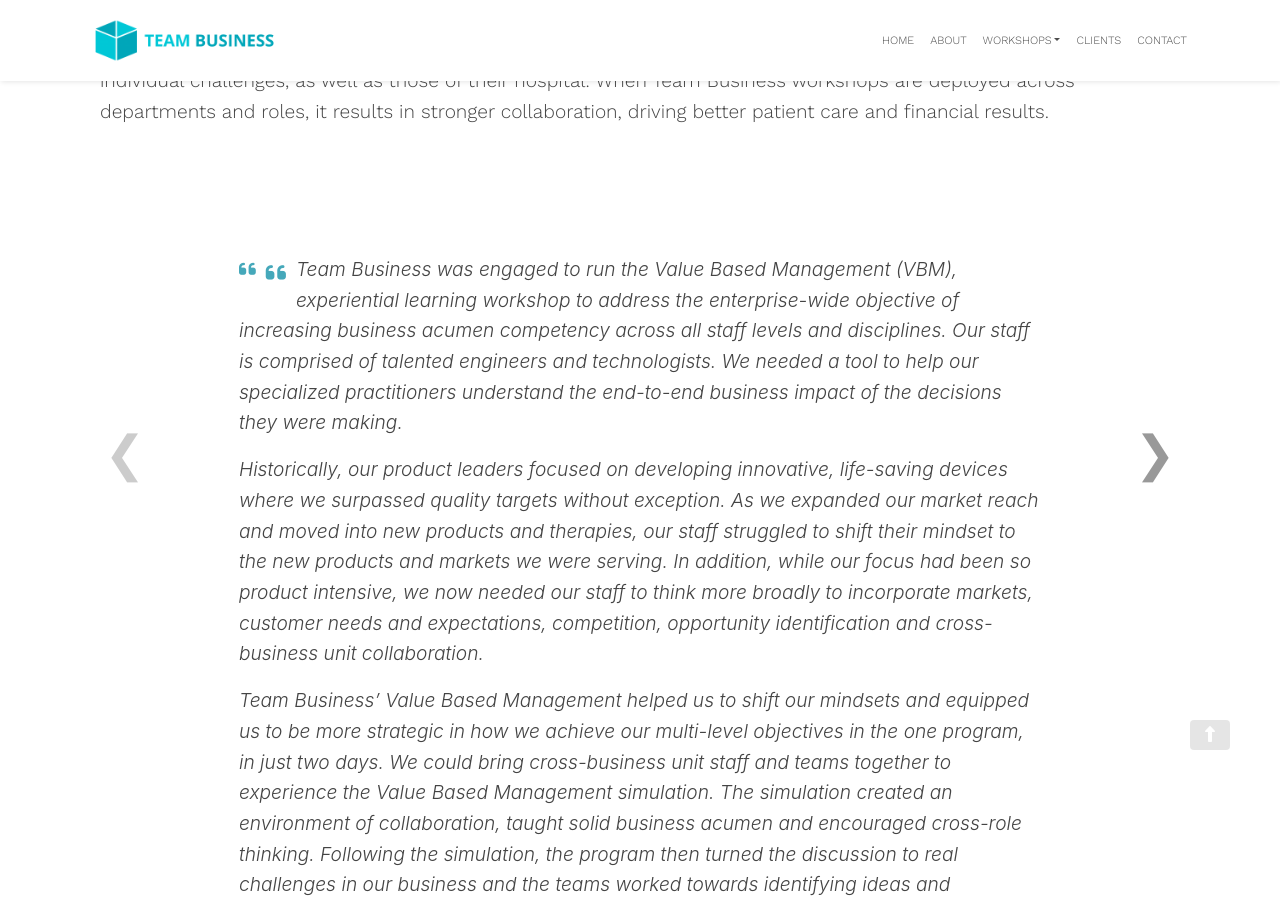
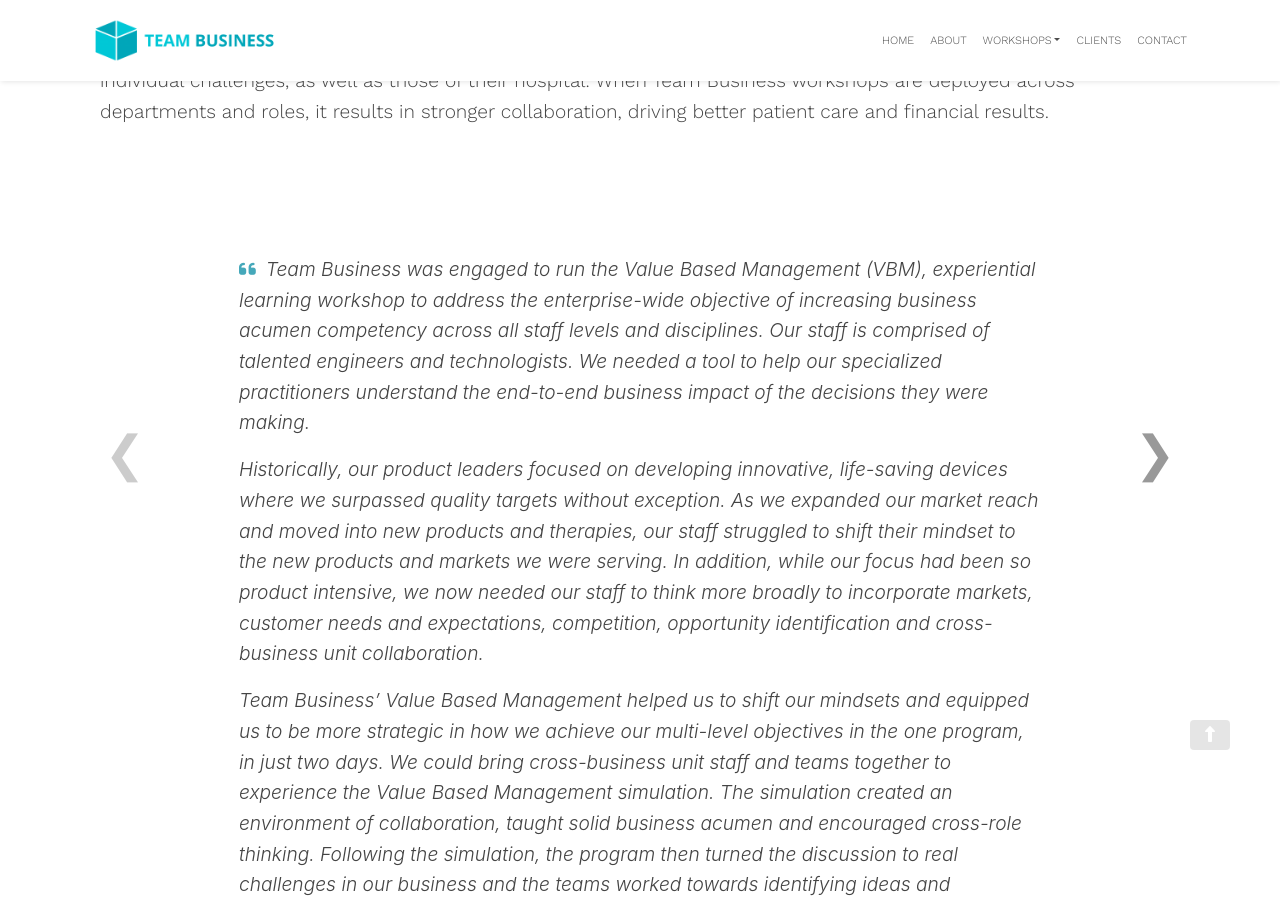
Before and after one commit to zac-heisey/team-business, a Jekyll site: the page built from _pages/client-stories.md, in a window 1280 px wide and 900 px high, scrolled down 1862 px. Built offline with Jekyll 4.4.1, drawn with Linux system fonts in a browser that asks for light colours; nearby versions of some CDN libraries.

```diff
--- a/_pages/client-stories.md
+++ b/_pages/client-stories.md
@@ -36,16 +36,15 @@ verticals:
       together and leveraged things they learned in the program.</p>"
   - byline-1: Aluminum Manufacturing Company from the CEO
     byline-2: ''
-    story: "<blockquote><p>We were a business that was in financial trouble – when
-      we engaged Team Business, there was a strong chance we would go out of business
-      or into Chapter 11. I needed a tool to help my staff think like real business
-      people – understanding the implications of each decision they were making. I
-      needed creative ideas and solutions to be brought to the table - fast. Team
-      Business’ program, BOX+ helped my staff think across the whole business and
-      not just in their functional silos. At a time when my leadership team was under
-      incredible stress, the Team Business folks brought solid business thinking,
-      a tremendous amount of fun and engaged my whole team in becoming a part of the
-      solution.</p></blockquote>"
+    story: "<p>We were a business that was in financial trouble – when we engaged
+      Team Business, there was a strong chance we would go out of business or into
+      Chapter 11. I needed a tool to help my staff think like real business people
+      – understanding the implications of each decision they were making. I needed
+      creative ideas and solutions to be brought to the table - fast. Team Business’
+      program, BOX+ helped my staff think across the whole business and not just in
+      their functional silos. At a time when my leadership team was under incredible
+      stress, the Team Business folks brought solid business thinking, a tremendous
+      amount of fun and engaged my whole team in becoming a part of the solution.</p>"
 - title: Hospitals & Healthcare
   description: Hospitals employ staff that are talented medical professionals – they
     likely lack business acumen knowledge and experience. With the dramatic changes
@@ -59,54 +58,53 @@ verticals:
   client-stories:
   - byline-1: "$30B in Revenues, Global Healthcare Solutions Company"
     byline-2: Learning and Development Organization
-    story: "<blockquote><p>Team Business was engaged to run the Value Based Management
-      (VBM), experiential learning workshop to address the enterprise-wide objective
-      of increasing business acumen competency across all staff levels and disciplines.
-      Our staff is comprised of talented engineers and technologists. We needed a
-      tool to help our specialized practitioners understand the end-to-end business
-      impact of the decisions they were making.</p><p></p><p>Historically, our product
-      leaders focused on developing innovative, life-saving devices where we surpassed
-      quality targets without exception. As we expanded our market reach and moved
-      into new products and therapies, our staff struggled to shift their mindset
-      to the new products and markets we were serving. In addition, while our focus
-      had been so product intensive, we now needed our staff to think more broadly
-      to incorporate markets, customer needs and expectations, competition, opportunity
-      identification and cross-business unit collaboration.</p><p></p><p>Team Business’
-      Value Based Management helped us to shift our mindsets and equipped us to be
-      more strategic in how we achieve our multi-level objectives in the one program,
-      in just two days. We could bring cross-business unit staff and teams together
-      to experience the Value Based Management simulation. The simulation created
-      an environment of collaboration, taught solid business acumen and encouraged
-      cross-role thinking. Following the simulation, the program then turned the discussion
-      to real challenges in our business and the teams worked towards identifying
-      ideas and deploying solutions to meet these objectives.</p></blockquote>"
+    story: "<p>Team Business was engaged to run the Value Based Management (VBM),
+      experiential learning workshop to address the enterprise-wide objective of increasing
+      business acumen competency across all staff levels and disciplines. Our staff
+      is comprised of talented engineers and technologists. We needed a tool to help
+      our specialized practitioners understand the end-to-end business impact of the
+      decisions they were making.</p><p>Historically, our product leaders focused
+      on developing innovative, life-saving devices where we surpassed quality targets
+      without exception. As we expanded our market reach and moved into new products
+      and therapies, our staff struggled to shift their mindset to the new products
+      and markets we were serving. In addition, while our focus had been so product
+      intensive, we now needed our staff to think more broadly to incorporate markets,
+      customer needs and expectations, competition, opportunity identification and
+      cross-business unit collaboration.</p><p>Team Business’ Value Based Management
+      helped us to shift our mindsets and equipped us to be more strategic in how
+      we achieve our multi-level objectives in the one program, in just two days.
+      We could bring cross-business unit staff and teams together to experience the
+      Value Based Management simulation. The simulation created an environment of
+      collaboration, taught solid business acumen and encouraged cross-role thinking.
+      Following the simulation, the program then turned the discussion to real challenges
+      in our business and the teams worked towards identifying ideas and deploying
+      solutions to meet these objectives.</p>"
   - byline-1: Multi-regional hospital, $1.4B in revenues
     byline-2: Learning and Development Organization
-    story: "<blockquote><p>I design curriculum for our high potential medical professionals
-      and administrators running multi-million dollar business units. These are very
-      talented medical professionals with limited business experience – I needed a
-      tool to rapidly teach them business. They needed to understand their business
-      drivers and constraints and to uncover what to do about them. Team Business
-      provided them with business tools and theories to structure their thinking.</p><p></p><p>Our
+    story: "<p>I design curriculum for our high potential medical professionals and
+      administrators running multi-million dollar business units. These are very talented
+      medical professionals with limited business experience – I needed a tool to
+      rapidly teach them business. They needed to understand their business drivers
+      and constraints and to uncover what to do about them. Team Business provided
+      them with business tools and theories to structure their thinking.</p><p>Our
       high-potential leaders gained perspective on the Classic 10 business theories,
       and directly applied that knowledge in strategic action learning projects that
       benefited our organization. The facilitated discussion of the Team Business
       Classic 10 theories helped the group make strong connections from the practical
       application in the simulation to how our business operates. That segment was
-      rated highest out of all the ones we had at the two-day leadership workshop.</p><p></p><p>Both
+      rated highest out of all the ones we had at the two-day leadership workshop.</p><p>Both
       André and Lara explain finance, accounting and business management concepts
       eloquently, and with a delightful bit of humor. They make the business theories
-      come to life through excellent real-world examples.</p><p></p><p>The Box simulation
+      come to life through excellent real-world examples.</p><p>The Box simulation
       was fun! All the participants had a great time getting to know each other as
       they were “running their businesses.” The simulation had a dual purpose for
       us: it served as a team-building exercise, as well as a way to teach the group
       about financial and business management concepts that can be applied in our
-      organization.</p><p></p><p>André meets the participants where they are. We had
-      several medical and health care professionals in our group, and they were able
-      to understand concepts quickly, so André adjusted the content in the moment
-      to reflect the fast pace the participants wanted.</p><p></p><p>It is also so
-      easy to work with Lara and André to customize the workshop and materials for
-      the needs of our learners.</p></blockquote>"
+      organization.</p><p>André meets the participants where they are. We had several
+      medical and health care professionals in our group, and they were able to understand
+      concepts quickly, so André adjusted the content in the moment to reflect the
+      fast pace the participants wanted.</p><p>It is also so easy to work with Lara
+      and André to customize the workshop and materials for the needs of our learners.</p>"
 - title: Universities & Colleges
   description: Team Business offers team-based, experiential business workshops to
     Universities and Colleges. Our workshops give faculty and students a hands-on
@@ -119,74 +117,73 @@ verticals:
   - byline-1: Wharton Leadership Program
     byline-2: LYNN KRAGE, DIRECTOR, WHARTON EXECUTIVE COACHING AND FEEDBACK PROGRAM,
       WHARTON LEADERSHIP PROGRAM, LECTURER, MANAGEMENT DEPARTMENT
-    story: "<blockquote><p>I run the Wharton Leadership Fellows Program. Leadership
-      Fellows are charged with providing every first-year student with the opportunity
-      to enhance their leadership potential through the development of practical tools
-      and concrete strategies applicable in every area of their lives. The Leadership
-      Fellows act as mentors for the incoming class. It is critical that we recruit
-      the best talent to fill this role.</p><p></p><p>We engage in a rigorous application
-      and interview process to find the best talent. We brought in Team Business to
-      run a program as part of our selection process. I needed a tool to see how our
-      candidates behaved in a team and pressure-cooker environment, so I could understand
-      their leadership and coaching traits and their temperaments. We have been working
-      with Team Business for over 14 years. The energy around teamwork generated by
-      the simulation is electric and I believe that the students have a great deal
-      of fun while also learning valuable insights about how to work together effectively
-      in teams, despite the fact that they are being evaluated. To me, that is the
-      unique factor that Team Business brings - the students are so engaged that they
-      forget they are being evaluated!</p></blockquote>"
+    story: "<p>I run the Wharton Leadership Fellows Program. Leadership Fellows are
+      charged with providing every first-year student with the opportunity to enhance
+      their leadership potential through the development of practical tools and concrete
+      strategies applicable in every area of their lives. The Leadership Fellows act
+      as mentors for the incoming class. It is critical that we recruit the best talent
+      to fill this role.</p><p>We engage in a rigorous application and interview process
+      to find the best talent. We brought in Team Business to run a program as part
+      of our selection process. I needed a tool to see how our candidates behaved
+      in a team and pressure-cooker environment, so I could understand their leadership
+      and coaching traits and their temperaments. We have been working with Team Business
+      for over 14 years. The energy around teamwork generated by the simulation is
+      electric and I believe that the students have a great deal of fun while also
+      learning valuable insights about how to work together effectively in teams,
+      despite the fact that they are being evaluated. To me, that is the unique factor
+      that Team Business brings - the students are so engaged that they forget they
+      are being evaluated!</p>"
   - byline-1: University of Pennsylvania
     byline-2: JAIME L. DAVIS, ASSOCIATE DIRECTOR – THE MANAGEMENT AND TECHNOLOGY SUMMER
       INSTITUTE THE JEROME FISHER PROGRAM IN MANAGEMENT AND TECHNOLOGY
-    story: "<blockquote><p>I manage the Management and Technology Summer Institute
-      (M&amp;TSI). M&amp;TSI is an extremely rigorous, non-stop, fast-paced college
-      course for 60 high school students. The program introduces students to the fundamental
+    story: "<p>I manage the Management and Technology Summer Institute (M&amp;TSI).
+      M&amp;TSI is an extremely rigorous, non-stop, fast-paced college course for
+      60 high school students. The program introduces students to the fundamental
       knowledge and skills necessary for successfully linking technology and management
-      concepts in just three weeks.</p><p></p><p>Since the program is only three weeks,
-      we needed a tool to help the students bond fast so the rest of the program is
-      more effective and productive. Another objective is for them to learn about
-      leadership and business in an experiential and hands-on, interactive way. We
-      have been working with Team Business for over 14 years. Their simulation is
-      an integral part of our program because the students always enjoy it and remark
-      that is a highlight to not only the beginning of the course but also a healthy
-      introduction to working together in groups. Teamwork is a big part of M&amp;TSI,
-      not to mention their final grade, and the Team Business simulation helps our
-      students get to where they need to be, in the shortest amount of time possible.
-      Plus, working with Lara and André is a delight!</p></blockquote>"
+      concepts in just three weeks.</p><p>Since the program is only three weeks, we
+      needed a tool to help the students bond fast so the rest of the program is more
+      effective and productive. Another objective is for them to learn about leadership
+      and business in an experiential and hands-on, interactive way. We have been
+      working with Team Business for over 14 years. Their simulation is an integral
+      part of our program because the students always enjoy it and remark that is
+      a highlight to not only the beginning of the course but also a healthy introduction
+      to working together in groups. Teamwork is a big part of M&amp;TSI, not to mention
+      their final grade, and the Team Business simulation helps our students get to
+      where they need to be, in the shortest amount of time possible. Plus, working
+      with Lara and André is a delight!</p>"
   - byline-1: Tuck Business School
     byline-2: DIA DRAPER, DIRECTOR OF STRATEGIC INITIATIVES
-    story: "<blockquote><p>Team Business and the LEAD program at Tuck Business School
-      worked together for over 5 years. Team Business’ involvement in getting our
-      students the basics of accounting and entrepreneurship has been a game-changer
-      for our elite program and what our students take-away with them in terms of
-      business nomenclature and exposure to financial accounting concepts and running
-      a business. Our students use the learning from Accounting Comes Alive and The
-      BOX Game to aid them in their capstone project, at the end of their 3-week program
-      each group of 5 must professionally present or “pitch” an original business
-      idea to a “board” and a winner is chosen based on their presentation, financials
-      and feasibility of the enterprise.</p><p></p><p>Lara and André are easy colleagues
-      and the students totally dig André’s style and he can connect with that young
-      adult demographic in a way that few people can. Their international experience
-      and cross-cultural exposure allow them to be “real” with our students, the majority
-      of whom are African American, Native American and Latino American high school
-      students. There’s nothing we’ve asked that they haven’t done for us including
-      being our go-to 4th and 5th of July academic programming. Most importantly,
-      their sincere affection for our students is what seals the deal for me.</p></blockquote>"
+    story: "<p>Team Business and the LEAD program at Tuck Business School worked together
+      for over 5 years. Team Business’ involvement in getting our students the basics
+      of accounting and entrepreneurship has been a game-changer for our elite program
+      and what our students take-away with them in terms of business nomenclature
+      and exposure to financial accounting concepts and running a business. Our students
+      use the learning from Accounting Comes Alive and The BOX Game to aid them in
+      their capstone project, at the end of their 3-week program each group of 5 must
+      professionally present or “pitch” an original business idea to a “board” and
+      a winner is chosen based on their presentation, financials and feasibility of
+      the enterprise.</p><p>Lara and André are easy colleagues and the students totally
+      dig André’s style and he can connect with that young adult demographic in a
+      way that few people can. Their international experience and cross-cultural exposure
+      allow them to be “real” with our students, the majority of whom are African
+      American, Native American and Latino American high school students. There’s
+      nothing we’ve asked that they haven’t done for us including being our go-to
+      4th and 5th of July academic programming. Most importantly, their sincere affection
+      for our students is what seals the deal for me.</p>"
   - byline-1: Denison University's Organizational Studies Program
     byline-2: DAVID PRZYBYLA, PH.D., DIRECTOR OF STRATEGIC INITIATIVES
-    story: "<blockquote><p>The program includes a four-week summer session designed
-      to help students appreciate the many applications of their liberal arts education
-      to real-world work settings and challenges. For the past several years, the
-      talented people of Team Business have used creative and highly engaging simulations
-      to help our students understand the strategic thinking necessary for managing
-      a business from its inception through divestment.</p><p></p><p>In the process,
-      students test and develop their skills in negotiation, leadership, and teamwork,
-      and come to appreciate more fully the roles of individuals and teams in effective
-      organizational functioning. The success of Team Business simulations is due
-      in no small part to the wit and wisdom of facilitator Andre van der Bergh. He
-      develops a rapport with students that promotes extensive interaction and active
-      learning. Student evaluations of Andre and his work fall somewhere between awesome
-      and mind-blowing.</p></blockquote>"
+    story: "<p>The program includes a four-week summer session designed to help students
+      appreciate the many applications of their liberal arts education to real-world
+      work settings and challenges. For the past several years, the talented people
+      of Team Business have used creative and highly engaging simulations to help
+      our students understand the strategic thinking necessary for managing a business
+      from its inception through divestment.</p><p>In the process, students test and
+      develop their skills in negotiation, leadership, and teamwork, and come to appreciate
+      more fully the roles of individuals and teams in effective organizational functioning.
+      The success of Team Business simulations is due in no small part to the wit
+      and wisdom of facilitator Andre van der Bergh. He develops a rapport with students
+      that promotes extensive interaction and active learning. Student evaluations
+      of Andre and his work fall somewhere between awesome and mind-blowing.</p>"
 - title: High Schools
   description: Team Business offers team-based, experiential business workshops to
     public and private high schools. Our workshops give teachers and students a hands-on
@@ -199,30 +196,30 @@ verticals:
   - byline-1: The Kent School, Summer High School Program
     byline-2: BEN NADIRE PH.D., WENTZ PRE-ENGINEERING PROGRAM DIRECTOR THE JUDITH
       B. WENTZ AND HOWARD B. WENTZ JR. TEACHING CHAIR IN INTERDISCIPLINARY STUDIES
-    story: "<blockquote><p>Kent’s SEEK summer program consists of engineering and
-      entrepreneurship programs for high schools students. We needed a tool to give
-      our students a good understanding of the fundamentals of business, as they work
-      toward developing a new product idea and presenting how they plan to go to market.
-      The Team Business workshop promotes teamwork and our students find it captivating.
-      It is an enjoyable and useful tool.</p></blockquote>"
+    story: "<p>Kent’s SEEK summer program consists of engineering and entrepreneurship
+      programs for high schools students. We needed a tool to give our students a
+      good understanding of the fundamentals of business, as they work toward developing
+      a new product idea and presenting how they plan to go to market. The Team Business
+      workshop promotes teamwork and our students find it captivating. It is an enjoyable
+      and useful tool.</p>"
   - byline-1: The Harker School, Private High School in Silicon Valley
     byline-2: JUSTON GLASS, MS, CPA, DIRECTOR OF BUSINESS AND ENTREPRENEURIAL PROGRAMS,
       BUSINESS AND ENTREPRENEURSHIP (BE) DEPARTMENT
-    story: "<blockquote><p>Along with teaching principles of business, I also direct
-      our business and entrepreneurship programs at The Harker School. In the summer,
-      I offer a multi-week summer intensive program, where students innovate a new
-      product or service and then develop a “pitch presentation” to a panel of investors.
-      I include Team Business programs so that I integrate hands-on, learn by doing
-      instruction in my curriculum. I have found that students best learn beyond just
-      through lectures – having something dynamic and exciting to keep them engaged
-      and energetic is what makes the best experience possible!</p><p></p><p>I engage
-      Team Business because their programs teach great lessons first hand about business,
-      all the while combining competition, negotiation, teamwork and many other essential
-      soft skills that can’t be learned in a textbook. Team Business is a great team
-      to work with, can customize to your specific dynamics, are very responsive,
-      and their facilitators (André and Lara) really help make the group experience
-      one to remember! I highly recommend Team Business for any of your business educational
-      and/or team building needs!</p></blockquote>"
+    story: "<p>Along with teaching principles of business, I also direct our business
+      and entrepreneurship programs at The Harker School. In the summer, I offer a
+      multi-week summer intensive program, where students innovate a new product or
+      service and then develop a “pitch presentation” to a panel of investors. I include
+      Team Business programs so that I integrate hands-on, learn by doing instruction
+      in my curriculum. I have found that students best learn beyond just through
+      lectures – having something dynamic and exciting to keep them engaged and energetic
+      is what makes the best experience possible!</p><p>I engage Team Business because
+      their programs teach great lessons first hand about business, all the while
+      combining competition, negotiation, teamwork and many other essential soft skills
+      that can’t be learned in a textbook. Team Business is a great team to work with,
+      can customize to your specific dynamics, are very responsive, and their facilitators
+      (André and Lara) really help make the group experience one to remember! I highly
+      recommend Team Business for any of your business educational and/or team building
+      needs!</p>"
 
 ---
 ## What our Clients Say About Our Programs
```
